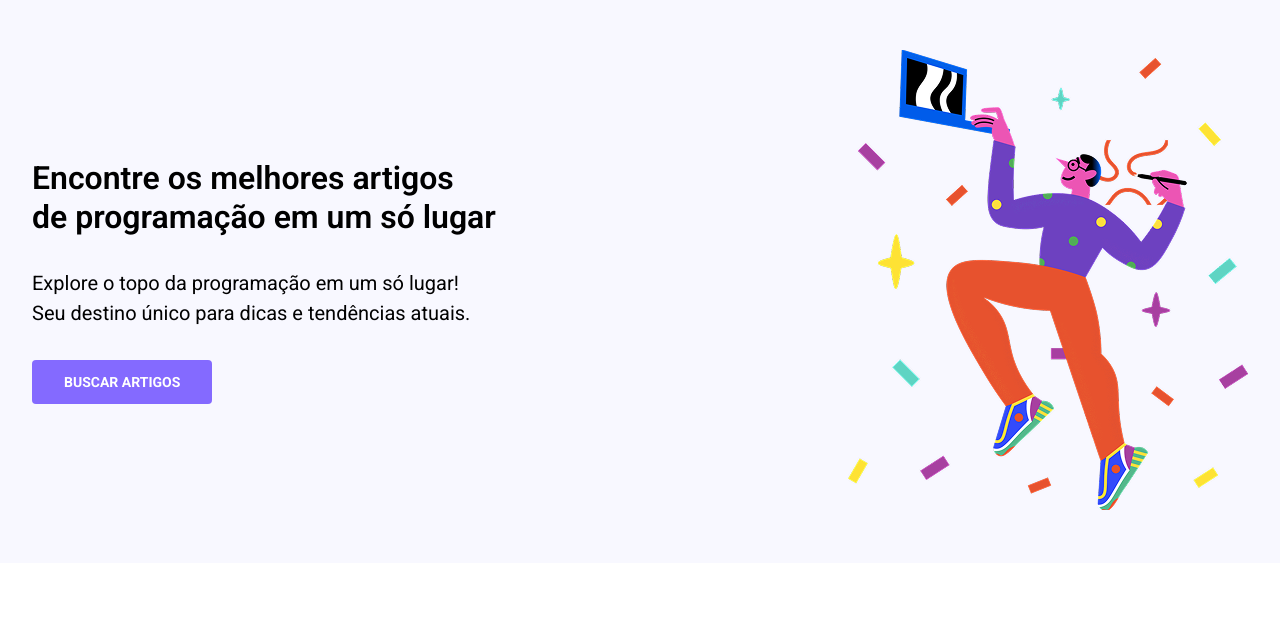
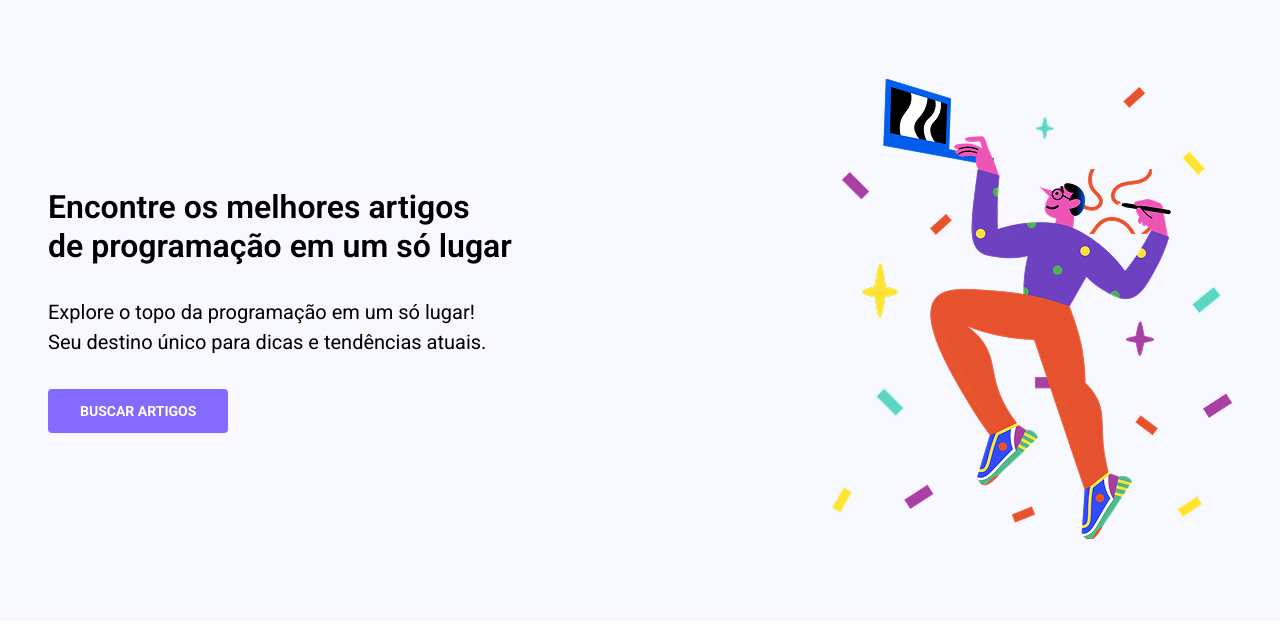
Before and after one commit to ViniciusdeASantana/Desafio_09, a plain HTML site: page index.html in a window 1280 px wide. Shown: the top 634 px of the page. Drawn offline with Linux system fonts and the light colour scheme.

Commit message:
ajuste do media

```diff
--- a/css/style.css
+++ b/css/style.css
@@ -20,25 +20,24 @@ body {
     margin: 0 auto;
     padding: 50px 0px;
 
-    @media(max-width:1220px) {
-        padding: 0px 32px;
-    }
-
-    @media(max-width:930px) {
-        padding: 64px 0px;
+    @media(min-width: 320px) {
+        padding: 64px 16px;
     }
 }
+
+
 
 .hero-info__container {
     display: flex;
     align-items: center;
     justify-content: space-between;
 
-    @media(max-width:1220px) {
+    @media(min-width:320px) {
         padding: 15px 0px;
+        flex-wrap: wrap-reverse;
     }
 
-    @media(max-width:930px) {
+    @media(min-width:930px) {
         flex-wrap: wrap-reverse;
     }
 }
@@ -78,8 +77,9 @@ body {
 .hero-image__people {
     width: 400px;
     height: 460px;
-    @media(max-width:768px) {
-
+    @media(max-width:375px) {
+        width: 207px;
+        height: 240px;
     }
 }
 
```
